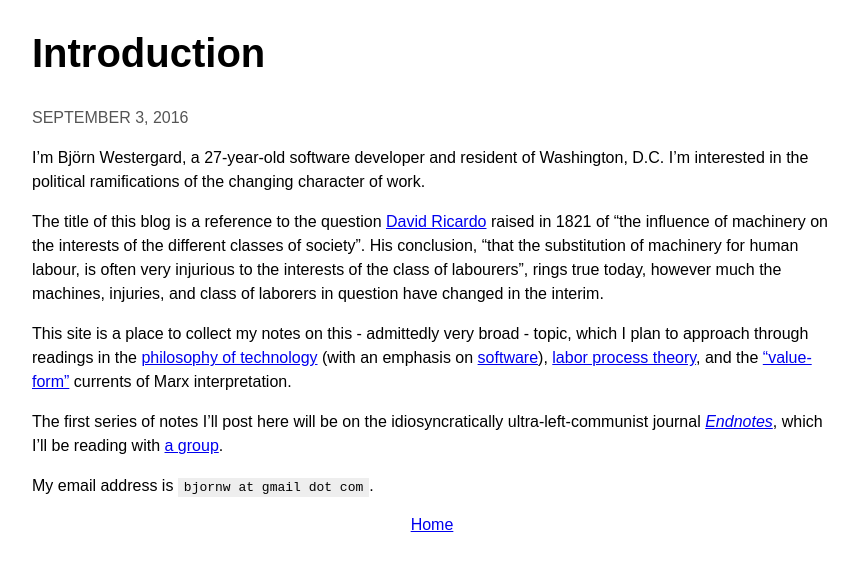
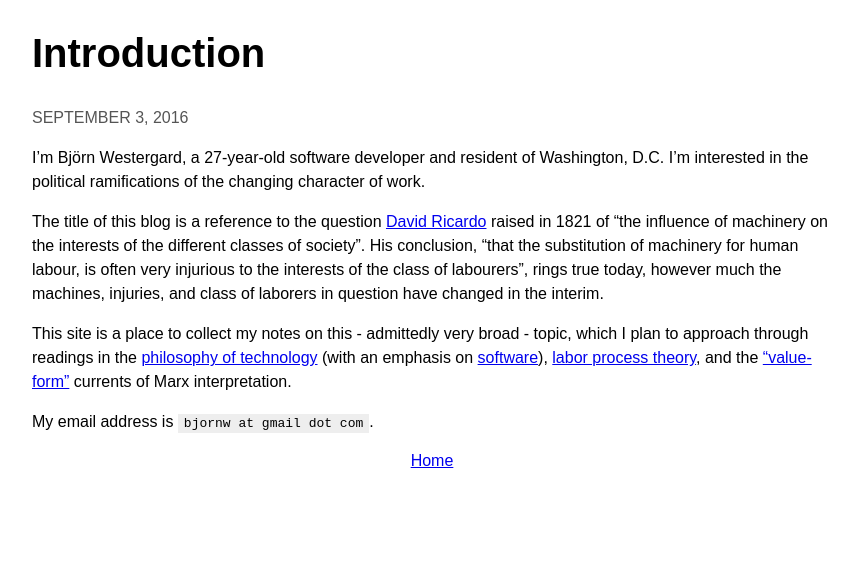
Before and after one commit to heiswayi/the-plain, a Jekyll site: the page built from _posts/2016-09-03-introduction.md, in a window 1280 px wide. Shown: the top 571 px of the page, without its empty margins (208-1066 px from the left). Built offline with Jekyll 4.4.1, drawn with Linux system fonts in a browser that asks for light colours.

Commit message:
forget endnotes series
Signed-off-by: Bjorn Westergard <bjornw@gmail.com>

```diff
--- a/_posts/2016-09-03-introduction.md
+++ b/_posts/2016-09-03-introduction.md
@@ -9,6 +9,4 @@ The title of this blog is a reference to the question [David Ricardo](http://www
 
 This site is a place to collect my notes on this - admittedly very broad - topic, which I plan to approach through readings in the [philosophy of technology](http://plato.stanford.edu/entries/technology/) (with an emphasis on [software](http://plato.stanford.edu/entries/computer-science/)), [labor process theory](https://en.wikipedia.org/wiki/Labor_process_theory), and the ["value-form"](https://viewpointmag.com/2013/10/21/between-marx-marxism-and-marxisms-ways-of-reading-marxs-theory/) currents of Marx interpretation.
 
-The first series of notes I'll post here will be on the idiosyncratically ultra-left-communist journal _[Endnotes](https://endnotes.org.uk/about)_, which I'll be reading with [a group](http://dc-endnotes.tumblr.com/).
-
 My email address is `bjornw at gmail dot com`.
```
